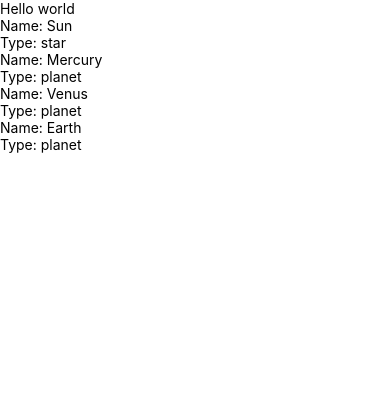
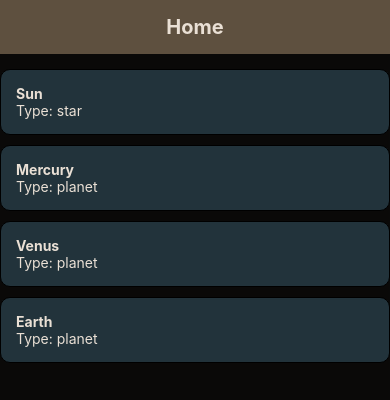
Before and after one commit to pemakhov/react-native-internship, a React Native app: screen / in a window 390 px wide. Shown: the top 400 px of the page. Built offline with nearby package versions, Linux system fonts and the light colour scheme.

Commit message:
feat: withLayout etc

```diff
--- a/App.js
+++ b/App.js
@@ -1,25 +1,6 @@
 import React from 'react';
-import {
-  SafeAreaView,
-  StatusBar,
-  Text,
-  useColorScheme,
-  View,
-} from 'react-native';
 import Home from './screens/Home/Home';
 
-const App = () => {
-  const isDarkMode = useColorScheme() === 'dark';
-
-  return (
-    <SafeAreaView>
-      <StatusBar barStyle={isDarkMode ? 'light-content' : 'dark-content'} />
-      <View>
-        <Text>Hello world</Text>
-        <Home />
-      </View>
-    </SafeAreaView>
-  );
-};
+const App = () => <Home />;
 
 export default App;
--- /dev/null
+++ b/components/TitleBar/TitleBar.js
@@ -0,0 +1,16 @@
+import React from 'react';
+import { View, Text } from 'react-native';
+import PropTypes from 'prop-types';
+import styles from './styles';
+
+const TitleBar = ({ title }) => (
+  <View style={styles.bar}>
+    <Text style={styles.text}>{title}</Text>
+  </View>
+);
+
+TitleBar.propTypes = {
+  title: PropTypes.string,
+};
+
+export default TitleBar;
--- /dev/null
+++ b/components/TitleBar/styles.js
@@ -0,0 +1,15 @@
+import { StyleSheet } from 'react-native';
+
+export default StyleSheet.create({
+  bar: {
+    alignItems: 'center',
+    marginBottom: 10,
+    paddingVertical: 15,
+    backgroundColor: '#5E503F',
+  },
+  text: {
+    fontSize: 20,
+    fontWeight: 'bold',
+    color: '#EAE0D5',
+  },
+});
--- /dev/null
+++ b/layouts/styles.js
@@ -0,0 +1,14 @@
+import { StyleSheet } from 'react-native';
+
+export default StyleSheet.create({
+  main: {
+    flex: 1,
+  },
+  container: {
+    flex: 1,
+    backgroundColor: '#0A0908',
+  },
+  title: {
+    color: '#EAE0D5',
+  },
+});
--- /dev/null
+++ b/layouts/withLayout.js
@@ -0,0 +1,20 @@
+import React from 'react';
+import { SafeAreaView, StatusBar, useColorScheme, View } from 'react-native';
+import TitleBar from '../components/TitleBar/TitleBar';
+import styles from './styles';
+
+const withLayout = (Component, title) => () => {
+  const isDarkMode = useColorScheme() === 'dark';
+
+  return (
+    <SafeAreaView style={styles.main}>
+      <StatusBar barStyle={isDarkMode ? 'light-content' : 'dark-content'} />
+      <View style={styles.container}>
+        <TitleBar title={title} />
+        <Component />
+      </View>
+    </SafeAreaView>
+  );
+};
+
+export default withLayout;
--- a/screens/Home/Home.js
+++ b/screens/Home/Home.js
@@ -2,6 +2,7 @@ import React from 'react';
 import { View } from 'react-native';
 import SpaceObjectSummary from './components/SpaceObjectSummary';
 import { spaceObjects } from '../../assets/spaceObjects';
+import withLayout from '../../layouts/withLayout';
 
 const Home = () => {
   const spaceBodies = Object.entries(spaceObjects).map((entry) => entry[1]);
@@ -15,4 +16,4 @@ const Home = () => {
   );
 };
 
-export default Home;
+export default withLayout(Home, 'Home');
--- a/screens/Home/components/SpaceObjectSummary.js
+++ b/screens/Home/components/SpaceObjectSummary.js
@@ -1,13 +1,19 @@
 import React from 'react';
-import { View, Text } from 'react-native';
+import { View, Text, TouchableHighlight } from 'react-native';
 import PropTypes from 'prop-types';
+import styles from './styles';
 
-const SpaceObjectSummary = ({ name, type }) => (
-  <View>
-    <Text>Name: {name}</Text>
-    <Text>Type: {type}</Text>
-  </View>
-);
+const SpaceObjectSummary = ({ name, type }) => {
+  const handlePress = () => console.log('pressed');
+  return (
+    <TouchableHighlight onPress={handlePress}>
+      <View style={styles.container}>
+        <Text style={styles.title}>{name}</Text>
+        <Text style={styles.text}>Type: {type}</Text>
+      </View>
+    </TouchableHighlight>
+  );
+};
 
 SpaceObjectSummary.propTypes = {
   name: PropTypes.string.isRequired,
--- /dev/null
+++ b/screens/Home/components/styles.js
@@ -0,0 +1,18 @@
+import { StyleSheet } from 'react-native';
+
+export default StyleSheet.create({
+  container: {
+    borderWidth: 1,
+    borderRadius: 10,
+    marginVertical: 5,
+    padding: 15,
+    backgroundColor: '#22333B',
+  },
+  title: {
+    fontWeight: 'bold',
+    color: '#EAE0D5',
+  },
+  text: {
+    color: '#EAE0D5',
+  },
+});
```
Also changed, not shown: .eslintrc.js.
